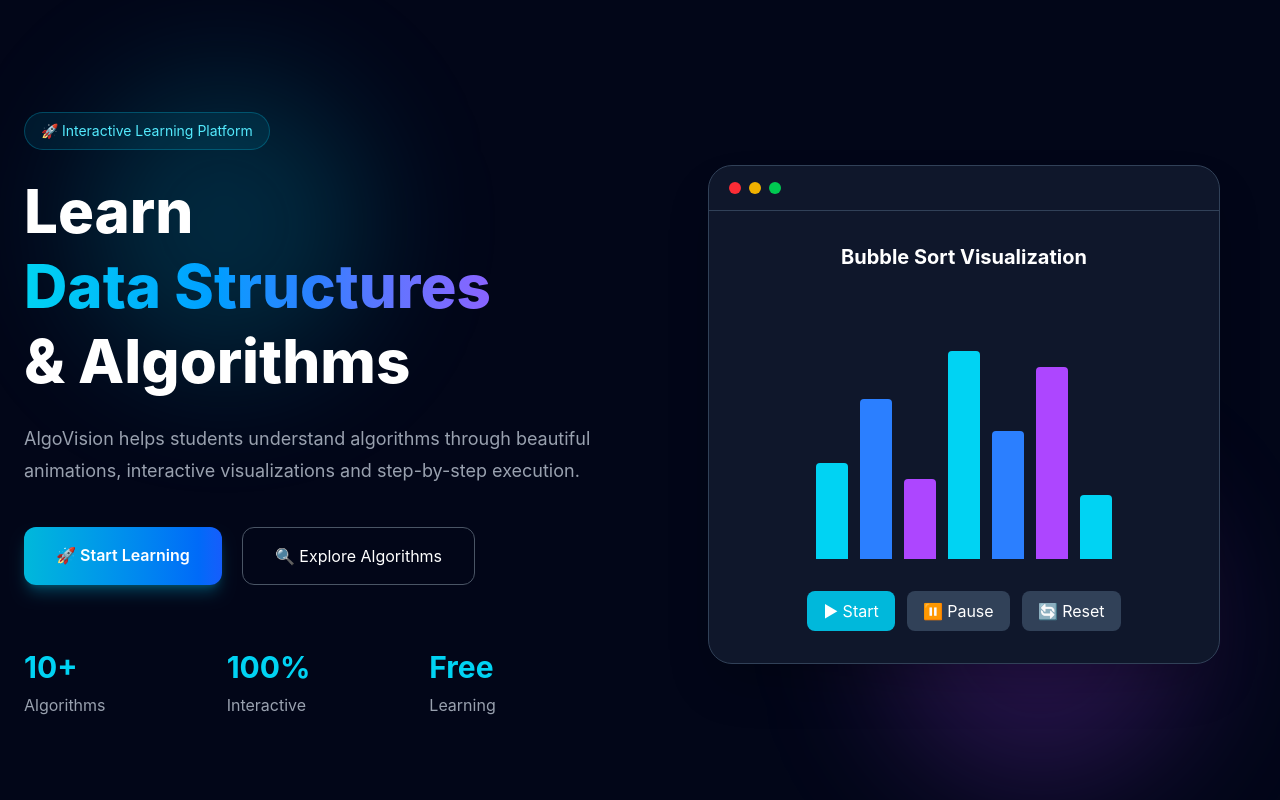
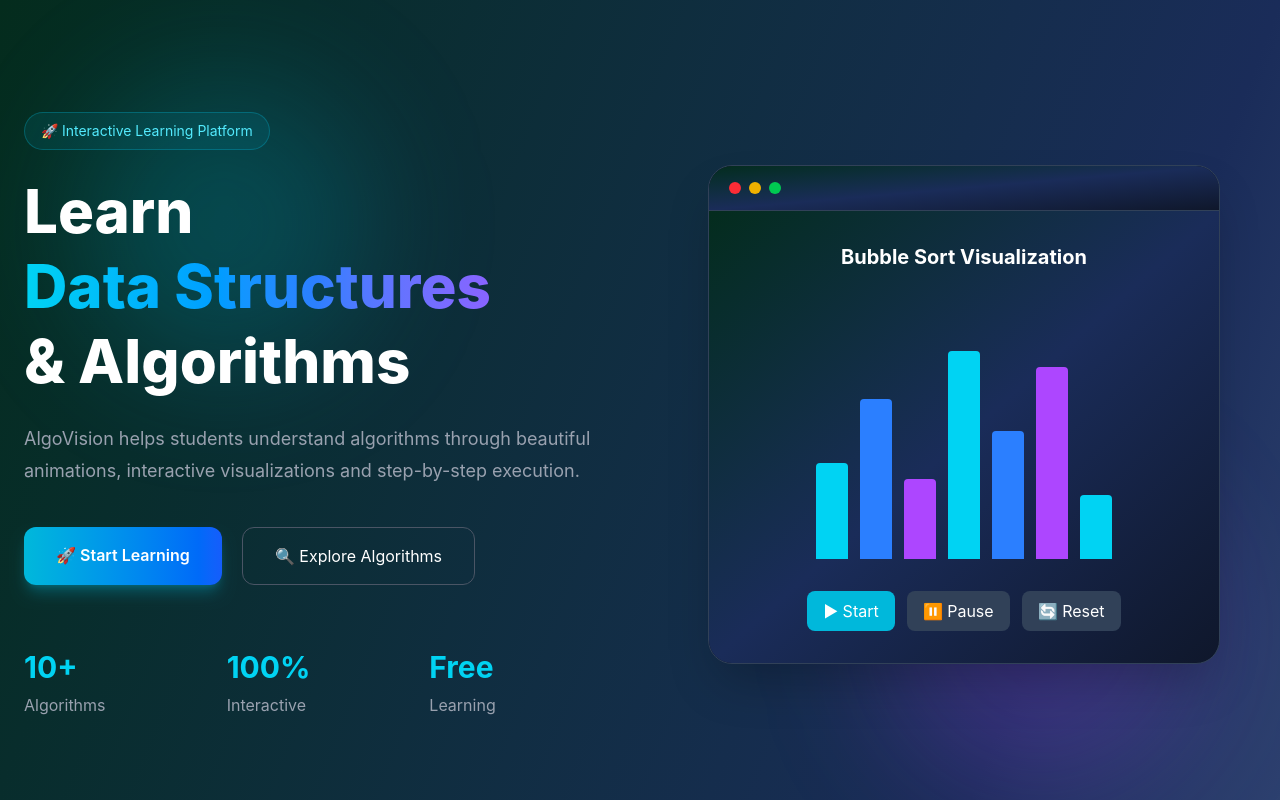
Before and after one commit to RajRai-001/algovision-dsa-visualizer, a React (Vite) app: page / in a window 1280 px wide. Shown: the top 800 px of the page. Built offline with nearby package versions, Linux system fonts and the light colour scheme.

Commit message:
bg colour change

```diff
--- a/src/App.jsx
+++ b/src/App.jsx
@@ -10,7 +10,10 @@
 
 const App = () => {
   return (
-    <div className="min-h-screen bg-slate-950 text-white">
+    <div className="min-h-screen bg-gradient-to-br
+from-[#042c1d]
+via-[#1a2c59]
+to-[#6e85b5] text-white">
 
       <Routes>
 
--- a/src/components/Hero.jsx
+++ b/src/components/Hero.jsx
@@ -94,7 +94,10 @@
 
               {/* Window Header */}
 
-              <div className="flex gap-2 px-5 py-4 border-b border-slate-700">
+              <div className="flex gap-2 px-5 py-4 border-b bg-gradient-to-br
+from-[#042c1d]
+via-[#1a2c59]
+to-[#6e85b5 border-slate-700">
 
                 <div className="w-3 h-3 rounded-full bg-red-500"></div>
                 <div className="w-3 h-3 rounded-full bg-yellow-500"></div>
@@ -104,7 +107,10 @@
 
               {/* Visualization */}
 
-              <div className="p-8">
+              <div className="bg-gradient-to-br
+from-[#042c1d]
+via-[#1a2c59]
+to-[#6e85b5 p-8">
 
                 <h3 className="text-xl font-bold mb-8 text-center">
                   Bubble Sort Visualization
--- a/src/pages/DynamicProgramming.jsx
+++ b/src/pages/DynamicProgramming.jsx
@@ -33,7 +33,10 @@
   };
 
   return (
-    <div className="bg-slate-950 text-white min-h-screen flex">
+    <div className="bg-gradient-to-br
+from-[#042c1d]
+via-[#1a2c59]
+to-[#6e85b5] text-white min-h-screen flex">
 
       {/* Sidebar */}
 
--- a/src/pages/Graphs.jsx
+++ b/src/pages/Graphs.jsx
@@ -161,7 +161,10 @@
   };
 
   return (
-    <div className="bg-slate-950 text-white min-h-screen flex">
+    <div className="bg-gradient-to-br
+from-[#042c1d]
+via-[#1a2c59]
+to-[#6e85b5] text-white min-h-screen flex">
 
       <Sidebar />
 
--- a/src/pages/Home.jsx
+++ b/src/pages/Home.jsx
@@ -6,7 +6,10 @@
 
 const Home = () => {
   return (
-    <div className="bg-slate-950 text-white min-h-screen">
+    <div className="bg-gradient-to-br
+from-[#042c1d]
+via-[#1a2c59]
+to-[#6e85b5] text-white min-h-screen">
 
       {/* Hero Section */}
 
@@ -181,7 +184,7 @@
 
       <section className="py-20">
 
-        <div className="max-w-7xl mx-auto px-6">
+        <div className=" max-w-7xl mx-auto px-6">
 
           <div className="grid grid-cols-2 lg:grid-cols-4 gap-8 text-center">
 
--- a/src/pages/Searching.jsx
+++ b/src/pages/Searching.jsx
@@ -132,7 +132,10 @@
       };
 
   return (
-    <div className="bg-slate-950 text-white min-h-screen flex">
+    <div className="bg-gradient-to-br
+from-[#042c1d]
+via-[#1a2c59]
+to-[#6e85b5] text-white min-h-screen flex">
 
       {/* Sidebar */}
 
--- a/src/pages/Sorting.jsx
+++ b/src/pages/Sorting.jsx
@@ -184,7 +184,10 @@
 };
 
   return (
-    <div className="bg-slate-950 text-white min-h-screen flex">
+    <div className="bg-gradient-to-br
+from-[#042c1d]
+via-[#1a2c59]
+to-[#6e85b5] text-white min-h-screen flex">
 
       {/* Sidebar */}
 
--- a/src/pages/Trees.jsx
+++ b/src/pages/Trees.jsx
@@ -194,7 +194,10 @@
   return (
 
 
-  <div className="bg-slate-950 text-white min-h-screen flex">
+  <div className="bg-gradient-to-br
+from-[#042c1d]
+via-[#1a2c59]
+to-[#6e85b5] text-white min-h-screen flex">
 
     <Sidebar />
 
```
